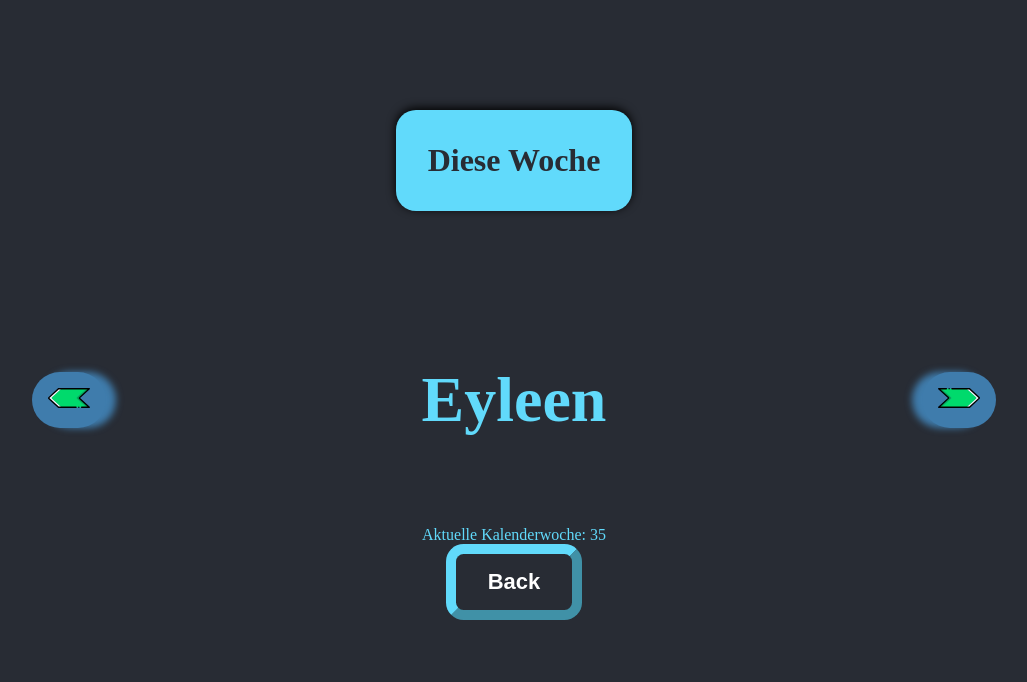
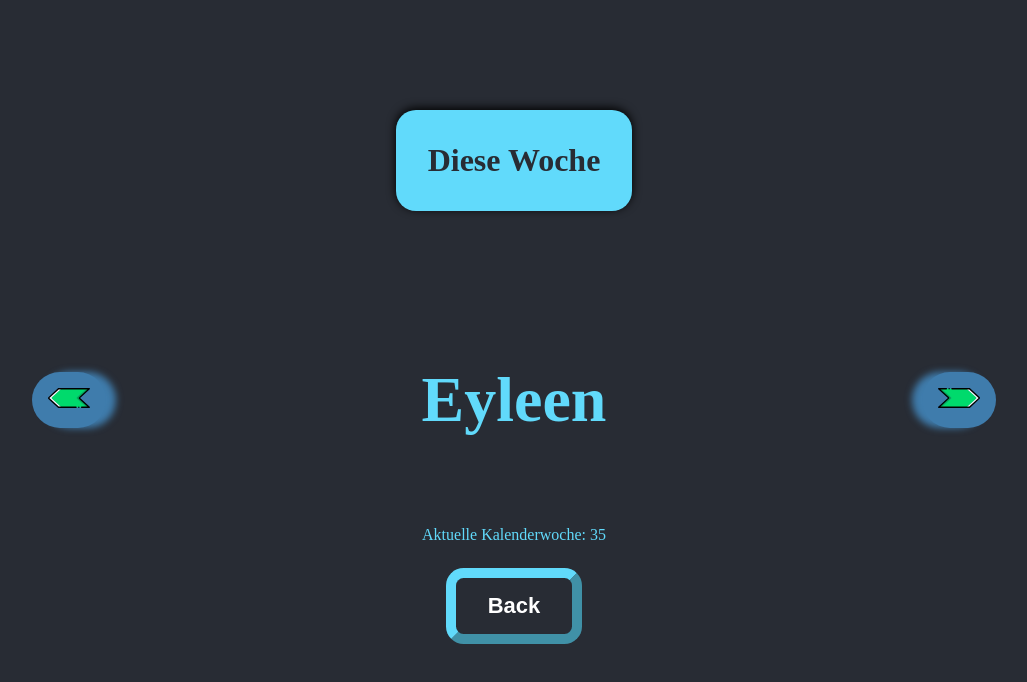
Before and after one commit to CivanErbay/flatmateZ, a React (Create React App) app: page /whosnext in a window 1280 px wide. Shown: the top 682 px of the page, without its empty margins (126-1153 px from the left). Built offline with nearby package versions, Linux system fonts and the light colour scheme; no server answers; the database is empty; a web font is replaced by a local one.

Commit message:
Refactor Styling

```diff
--- a/src/components/BackButton.jsx
+++ b/src/components/BackButton.jsx
@@ -2,7 +2,7 @@ import React from 'react'
 import { useHistory} from "react-router-dom";
 import '../styling/BackButton.scss'
 
-export default function BackButton() {
+export default function BackButton({style}) {
 
     const history = useHistory();
 
@@ -12,7 +12,7 @@ export default function BackButton() {
     }
 
     return (
-        <div>
+        <div style={style}>
             <button className="back-button" onClick={routeBack}>Back</button>
         </div>
     )
--- a/src/components/Plan.jsx
+++ b/src/components/Plan.jsx
@@ -16,7 +16,8 @@ const useStyles = makeStyles((theme) => ({
     },
     text: {
         fontSize: "2em",
-        margin: "0"
+        margin: "0",
+        marginTop: "10px"
     }
 }));
 
@@ -42,7 +43,7 @@ const useStyles = makeStyles((theme) => ({
             </Box>
             <Box className="routing-box" m={5} onClick={routeTodo}>
             <img style={{height: "20vh"}} src="./images/improvement.svg" alt="clean"/>
-            <h2 className={classes.text}>Evolution</h2>
+            <h2 className={classes.text}>Sövolution</h2>
             </Box>
         </Box>
     )
--- a/src/components/ToDoWrapper.jsx
+++ b/src/components/ToDoWrapper.jsx
@@ -41,11 +41,12 @@ export const ToDoWrapper = ({data}) => {
         <div className="todo-container__list-div">
             <input value={singleTodo} onChange={handleChange} onKeyPress={handleKeyPress} type="text"/>
             <button onClick={addItem}>Add</button>
-            <BackButton></BackButton>
+
             <ul>
                 <ToDoList todoList={data}></ToDoList>
             </ul>
         </div>
+        <BackButton></BackButton>
         </div>
     )
 }
--- a/src/components/Whosnext.jsx
+++ b/src/components/Whosnext.jsx
@@ -106,7 +106,7 @@ export const Whosnext = () => {
             </Box>
 
             <Box style={{height: "10vh", display: "flex", alignItems: "flex-end", marginTop: "-1em"}}>  Aktuelle Kalenderwoche: {week} </Box>
-            <BackButton></BackButton>
+            <BackButton style={{marginTop: "1.5em"}}></BackButton>
         </Box>
     )
 }
```
